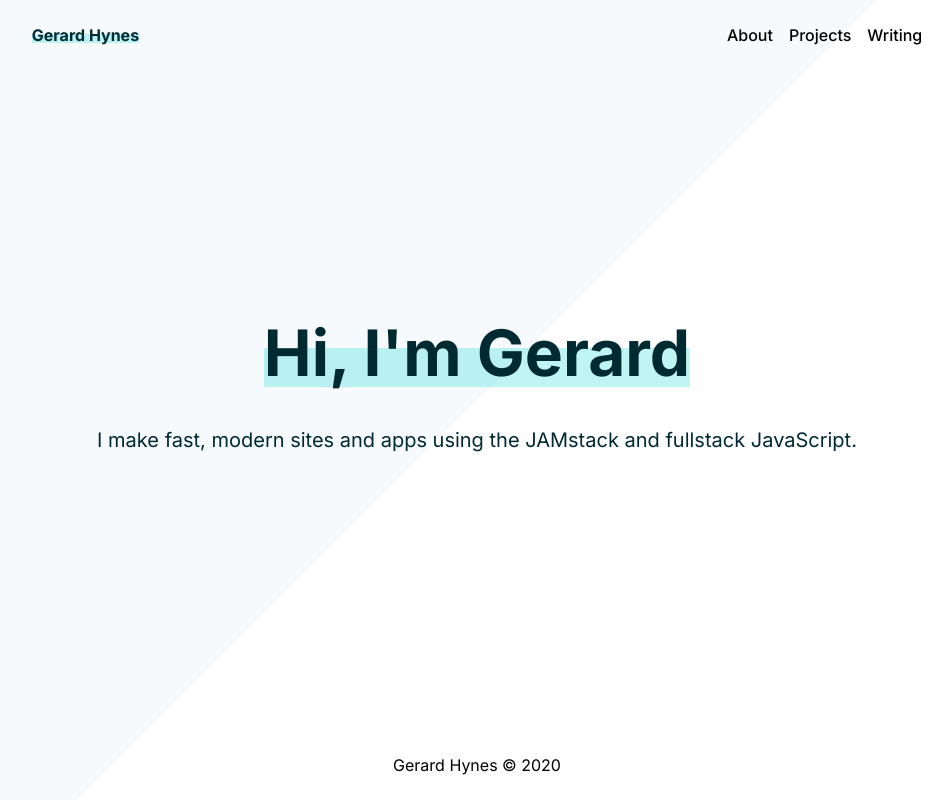
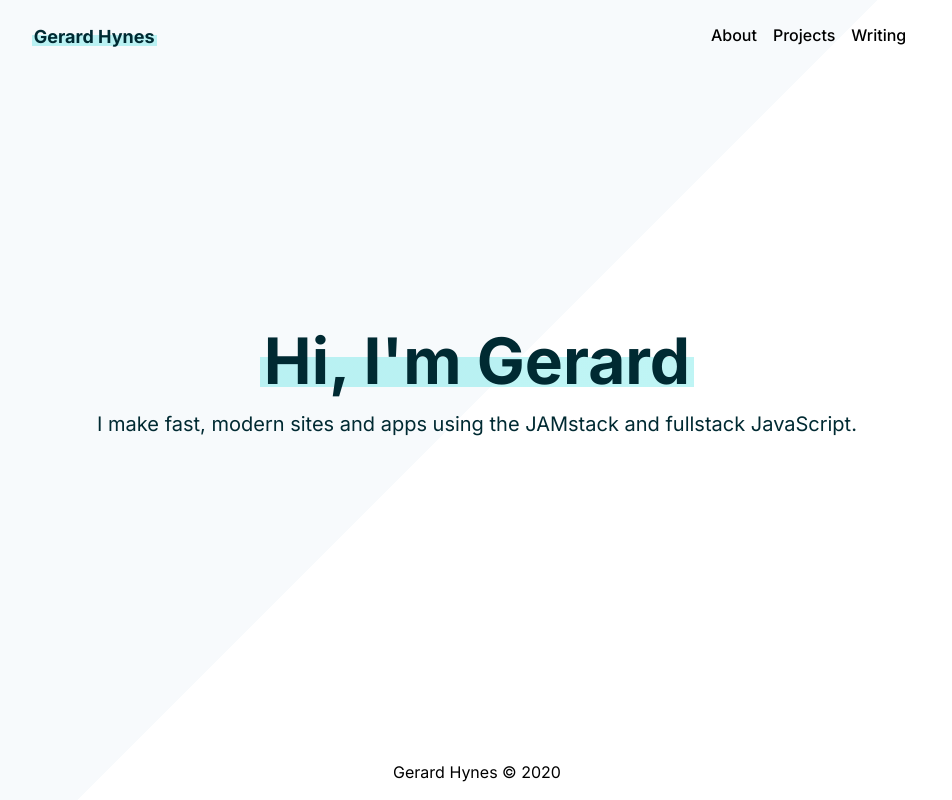
Before and after one commit to gerhynes/personal-site, a Gatsby site: page / in a window 1280 px wide. Shown: the whole page, without its empty margins (163-1115 px from the left). Built offline with nearby package versions, Linux system fonts and the light colour scheme; Gatsby itself is replaced by a stand-in of ours.

Commit message:
Fix main heading and move styles to styled components

```diff
--- a/src/components/header.js
+++ b/src/components/header.js
@@ -9,12 +9,16 @@ const Nav = styled.nav`
   padding: 1.45rem 1.0875rem;
   display: flex;
   justify-content: space-between;
+  flex-wrap: wrap;
 `;
 
-const Heading = styled.h1`
+const NavHeading = styled.h1`
   font-weight: 700;
-  margn: 0;
-  display: inline-block;
+  font-size: 1.125rem;
+  margin: 0 1rem 0 0;
+  padding-left: 0.125rem;
+  padding-right: 0.125rem;
+  display: inline;
   background-image: linear-gradient(
     to top,
     transparent 15%,
@@ -25,11 +29,14 @@ const Heading = styled.h1`
 
 const NavList = styled.ul`
   display: flex;
+  flex-wrap: wrap;
 `;
 
 const NavLink = styled(Link)`
   font-weight: 500;
-  &:hover {
+  margin-right: 1rem;
+  &:hover,
+  &:active {
     background-image: linear-gradient(
       to top,
       transparent 15%,
@@ -42,36 +49,15 @@ const NavLink = styled(Link)`
 const Header = ({ siteTitle }) => (
   <header>
     <Nav>
-      <Heading>
-        <Link
-          to="/"
-          style={{
-            textDecoration: `none`,
-          }}
-        >
-          {siteTitle}
-        </Link>
-      </Heading>
+      <NavHeading>
+        <Link to="/">{siteTitle}</Link>
+      </NavHeading>
       <NavList>
         <li>
-          <NavLink
-            to="/about/"
-            style={{
-              marginRight: `1rem`,
-            }}
-          >
-            About
-          </NavLink>
+          <NavLink to="/about/">About</NavLink>
         </li>
         <li>
-          <NavLink
-            to="/projects/"
-            style={{
-              marginRight: `1rem`,
-            }}
-          >
-            Projects
-          </NavLink>
+          <NavLink to="/projects/">Projects</NavLink>
         </li>
         <li>
           <NavLink to="/writing/">Writing</NavLink>
--- a/src/components/layout.css
+++ b/src/components/layout.css
@@ -599,7 +599,6 @@ video {
 
 body {
   font-family: "Inter", sans-serif;
-  font-display: swap;
   background-image: linear-gradient(135deg, #f7fafc 50%, #fff 50%);
 }
 
--- a/src/components/layout.js
+++ b/src/components/layout.js
@@ -2,16 +2,24 @@ import React from "react";
 import PropTypes from "prop-types";
 import { useStaticQuery, graphql } from "gatsby";
 import styled from "styled-components";
-
 import Header from "./header";
 import "./layout.css";
 
+const Container = styled.section`
+  margin: 0 auto;
+  max-width: 960px;
+  padding: 0 1.0875rem 1rem;
+  display: flex;
+  flex-direction: column;
+  min-height: 100vh;
+`;
+
 const Main = styled.main`
   flex: 1;
-  display: flex;
-  flex-direction: column;
-  justify-content: center;
-  align-items: center;
+`;
+
+const Footer = styled.footer`
+  text-align: center;
 `;
 
 const Layout = ({ children }) => {
@@ -27,22 +35,11 @@ const Layout = ({ children }) => {
 
   return (
     <>
-      <div
-        style={{
-          margin: `0 auto`,
-          maxWidth: 960,
-          padding: `0 1.0875rem 1.45rem`,
-          display: `flex`,
-          flexDirection: `column`,
-          minHeight: `100vh`,
-        }}
-      >
+      <Container>
         <Header siteTitle={data.site.siteMetadata.title} />
         <Main>{children}</Main>
-        <footer style={{ textAlign: `center` }}>
-          Gerard Hynes © {new Date().getFullYear()}
-        </footer>
-      </div>
+        <Footer>Gerard Hynes © {new Date().getFullYear()}</Footer>
+      </Container>
     </>
   );
 };
--- a/src/pages/index.js
+++ b/src/pages/index.js
@@ -3,14 +3,20 @@ import styled from "styled-components";
 import Layout from "../components/layout";
 import SEO from "../components/seo";
 
-const Heading = styled.h1`
-  margin-top: -4rem;
-  margin-bottom: 1.5rem;
+const HeroWrapper = styled.div`
+  margin-top: 30vh;
+  text-align: center;
+`;
+
+const MainHeading = styled.h1`
+  margin: auto auto 1.5rem auto;
+  padding-left: 0.25rem;
+  padding-right: 0.25rem;
   font-size: 4rem;
   font-weight: 700;
   text-align: center;
   color: #002a32;
-  display: inline-block;
+  display: inline;
   background-image: linear-gradient(
     to top,
     transparent 15%,
@@ -28,11 +34,13 @@ const SubHeading = styled.h2`
 const IndexPage = () => (
   <Layout>
     <SEO title="Gerard Hynes | Web Developer" />
-    <Heading>Hi, I'm Gerard</Heading>
-    <SubHeading>
-      I make fast, modern sites and apps using the JAMstack and fullstack
-      JavaScript.
-    </SubHeading>
+    <HeroWrapper>
+      <MainHeading>Hi, I'm Gerard</MainHeading>
+      <SubHeading>
+        I make fast, modern sites and apps using the JAMstack and fullstack
+        JavaScript.
+      </SubHeading>
+    </HeroWrapper>
   </Layout>
 );
 
```
